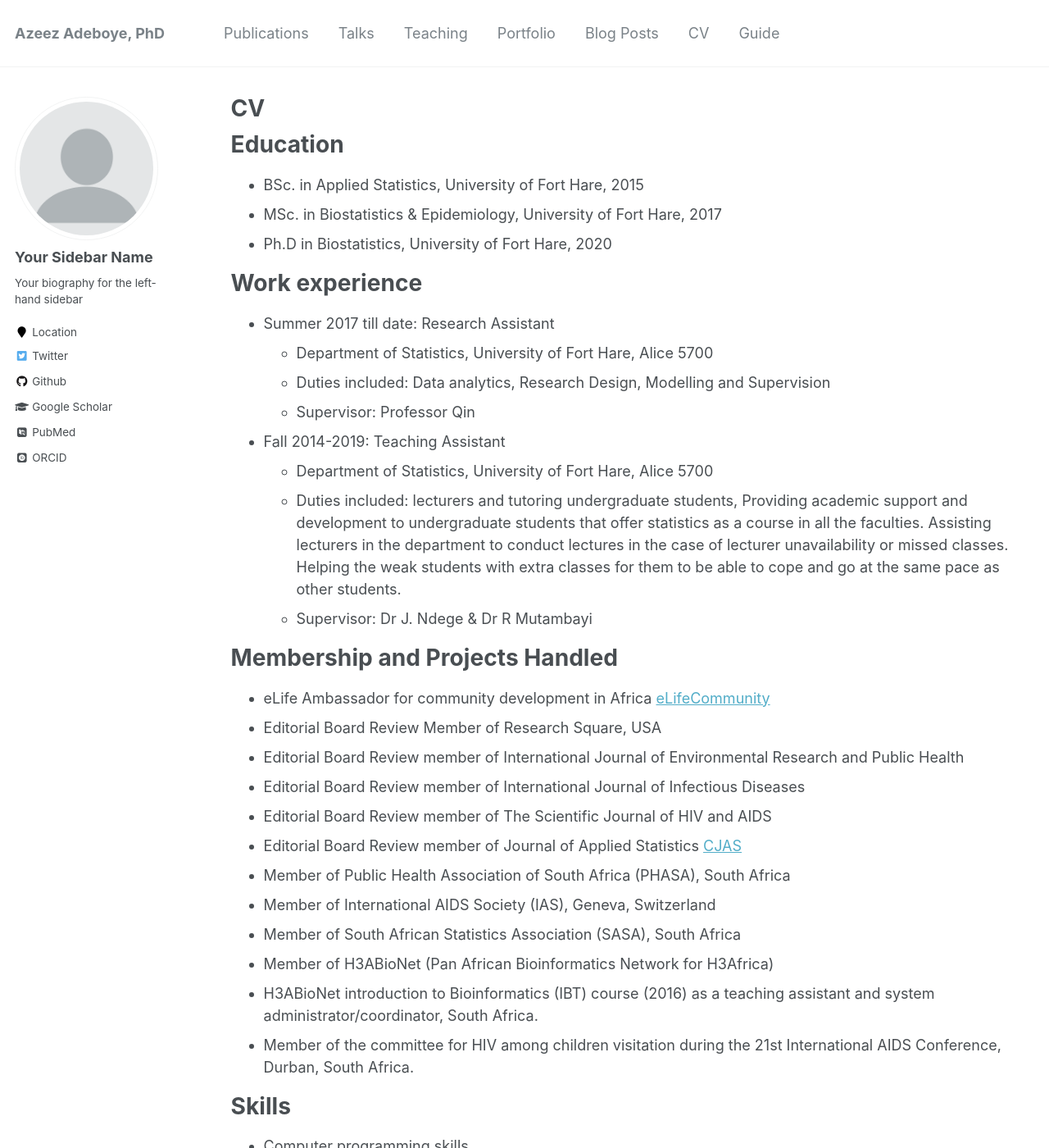
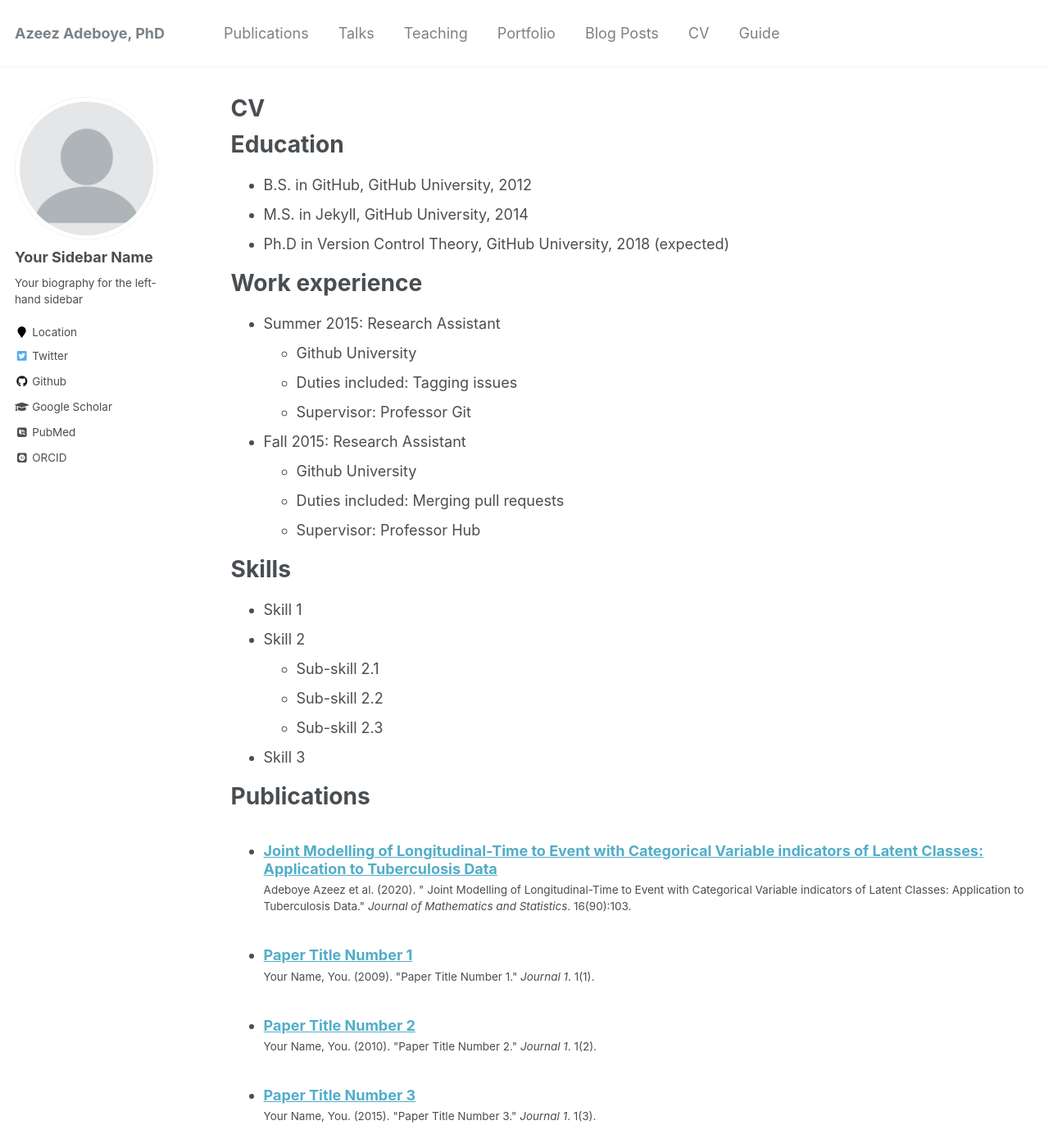
Before and after one commit to Azeezadeboye/azeezadeboye.github.io, a Jekyll site: the page built from _pages/cv.md, in a window 1280 px wide and 1400 px high. Shown: the whole window at 82% size. Built offline with Jekyll 4.4.1, drawn with Linux system fonts in a browser that asks for light colours; some web fonts are replaced; some of the changed text lies outside the part shown.

Commit message:
Update cv.md

```diff
--- a/_pages/cv.md
+++ b/_pages/cv.md
@@ -11,61 +11,30 @@
 
 Education
 ======
-* BSc. in Applied Statistics, University of Fort Hare, 2015
-* MSc. in Biostatistics & Epidemiology, University of Fort Hare, 2017
-* Ph.D in Biostatistics, University of Fort Hare, 2020
+* B.S. in GitHub, GitHub University, 2012
+* M.S. in Jekyll, GitHub University, 2014
+* Ph.D in Version Control Theory, GitHub University, 2018 (expected)
 
 Work experience
 ======
-* Summer 2017 till date: Research Assistant
-  * Department of Statistics, University of Fort Hare, Alice 5700
-  * Duties included: Data analytics, Research Design, Modelling and Supervision
-  * Supervisor: Professor Qin
+* Summer 2015: Research Assistant
+  * Github University
+  * Duties included: Tagging issues
+  * Supervisor: Professor Git
 
-* Fall 2014-2019: Teaching Assistant
-  * Department of Statistics, University of Fort Hare, Alice 5700
-  * Duties included: lecturers and tutoring undergraduate students, Providing academic support and development       to undergraduate students that offer statistics as a course in all the faculties. Assisting lecturers in the     department to conduct lectures in the case of lecturer unavailability or missed classes. Helping the weak       students with extra classes for them to be able to cope and go at the same pace as other students.
-  * Supervisor: Dr J. Ndege & Dr R Mutambayi
-
-Membership and Projects Handled
-======
-* eLife Ambassador for community development in Africa [eLifeCommunity](https://elifesciences.org/inside-elife/a946c355/elife-community-ambassadors-243-volunteers-join-the-programme-in-2019)
-* Editorial Board Review Member of Research Square, USA
-* Editorial Board Review member of International Journal of Environmental Research and Public Health
-* Editorial Board Review member of International Journal of Infectious Diseases
-* Editorial Board Review member of The Scientific Journal of HIV and AIDS
-* Editorial Board Review member of Journal of Applied Statistics [CJAS](http://www.tandfonline.com/r/revieweraccess)
-* Member of Public Health Association of South Africa (PHASA), South Africa
-* Member of International AIDS Society (IAS), Geneva, Switzerland
-* Member of South African Statistics Association (SASA), South Africa
-* Member of H3ABioNet (Pan African Bioinformatics Network for H3Africa)
-* H3ABioNet introduction to Bioinformatics (IBT) course (2016) as a teaching assistant and system administrator/coordinator, South Africa.
-* Member of the committee for HIV among children visitation during the 21st International AIDS Conference, Durban, South Africa.
+* Fall 2015: Research Assistant
+  * Github University
+  * Duties included: Merging pull requests
+  * Supervisor: Professor Hub
 
 Skills
 ======
-* Computer programming skills
-  * Proficiency in Access, Excel, perform filtering and sorting of data, and Oracle database.
-  * Proficiency in statistical software packages such as SAS, R, STATA, Minitab, WinBUGS, E-view, SPSS, Python,     and MySQL.
+* Skill 1
 * Skill 2
   * Sub-skill 2.1
+  * Sub-skill 2.2
+  * Sub-skill 2.3
 * Skill 3
-
-Journal as a peer reviewer Visit my Publons page [publons](https://publons.com/researcher/1242702/azeez-adeboye)
-======
-* International Journal of Environmental Research and Public Health
-* Australian Journal of Agricultural and Resources Economics (Wiley)
-* BMJ Open
-* Journal of AIDS Care – Psychology, Health & Medicine
-* Advance in Research Journal (AIR), Science domain international
-* British Journal of Mathematics & Computer Science, Science domain international
-* International Journal of Tropical Diseases and Health
-* International Journal of the Physical Sciences, AcademiJournal.org
-* Journal of Computational and Mathematical Organization Theory, (Springer Journals)
-* Asian Research Journal of Mathematics, Science domain international
-* Journal of Applied Statistics
-* International Journal of Infectious Diseases
-* The Scientific Journal of HIV and AIDS
 
 Publications
 ======
```
